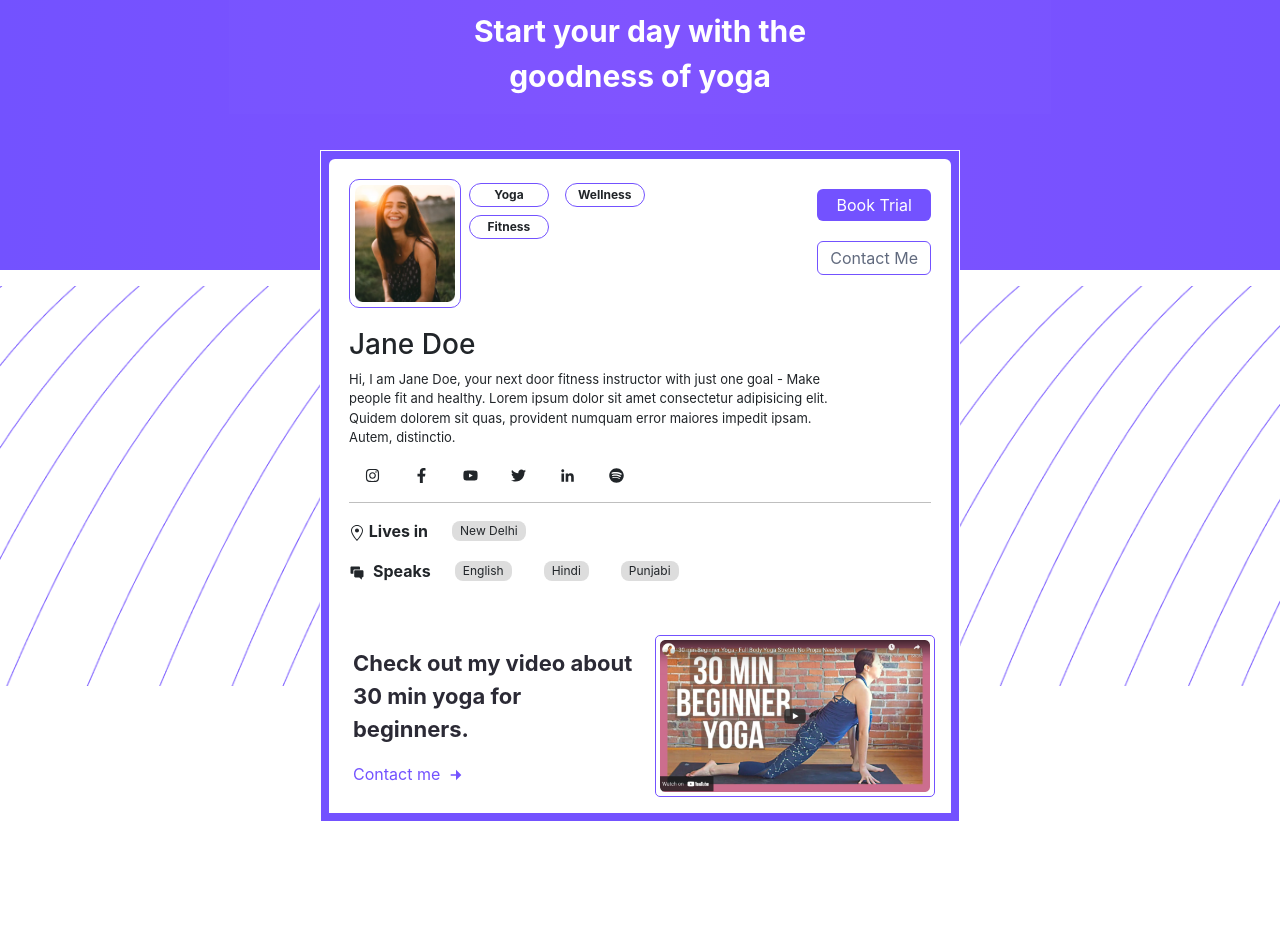
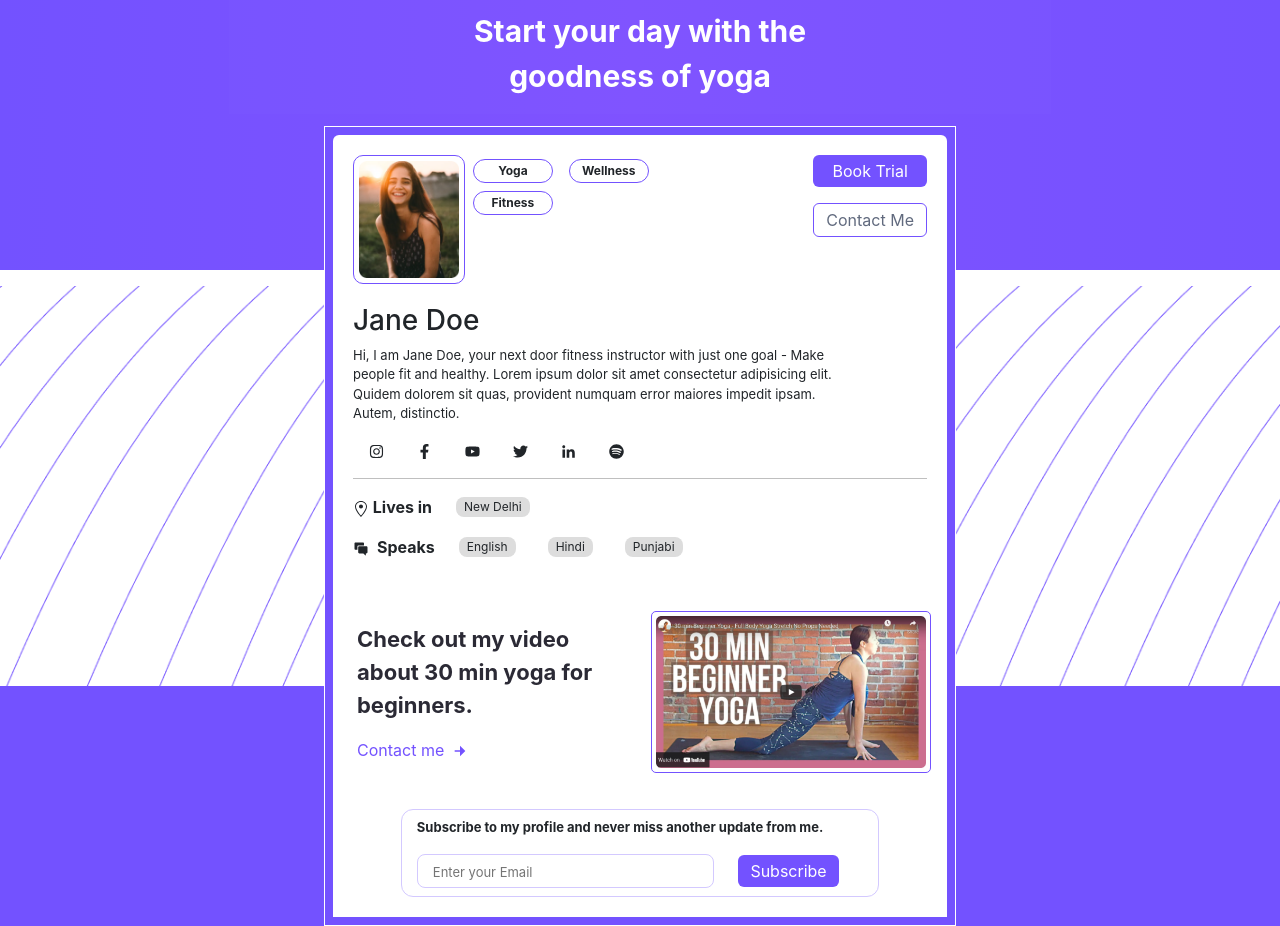
Before and after one commit to AyoTheInspired/bread-task, a React (Create React App) app: page / in a window 1280 px wide. Shown: the part 80-1006 px from the top of the page. Before the commit the page ends 902 px from the top, so only its background shows below. Built offline with nearby package versions, Linux system fonts and the light colour scheme.

Commit message:
User card is done

```diff
--- a/src/App.css
+++ b/src/App.css
@@ -11,6 +11,10 @@
 	);
 	--title-bg: #a088ff0a;
 	--transition: all 0.2s linear;
+}
+
+html {
+	background-color: #7352ff;
 }
 
 .flexed {
--- a/src/components/Button.js
+++ b/src/components/Button.js
@@ -9,7 +9,7 @@ export default Button;
 
 const StyledButton = styled.button`
 	padding: 4px 12px;
-	margin: 10px 0;
+	/* margin: 10px 0; */
 	color: ${({ primary }) => (primary ? "#fff" : "#616a7e")};
 	background-color: ${({ primary }) => (primary ? "#7352ff" : "transparent")};
 	border: ${({ primary }) => (primary ? "none" : "1px solid #7352ff")};
--- a/src/components/CardMain.js
+++ b/src/components/CardMain.js
@@ -2,12 +2,14 @@ import React from "react";
 import styled from "styled-components";
 import CardTop from "./user-card/CardTop";
 import Thumbnail from "./user-card/Thumbnail";
+import UserCardFooter from "./user-card/UserCardFooter";
 
 function CardMain() {
 	return (
-		<Wrap className="p-2 col-lg-6 col-md-8">
+		<Wrap className="p-2  col-lg-6 col-md-8">
 			<CardTop />
 			<Thumbnail />
+			<UserCardFooter />
 		</Wrap>
 	);
 }
@@ -17,4 +19,10 @@ export default CardMain;
 const Wrap = styled.div`
 	background: var(--pry-clr);
 	border: 1px solid #fff;
+
+	margin-top: 80px;
+
+	@media (max-width: 500px) {
+		margin-top: 120px;
+	}
 `;
--- a/src/components/user-card/CardTop.js
+++ b/src/components/user-card/CardTop.js
@@ -26,6 +26,7 @@ function CardTop() {
 				</div>
 				<div className="right flex-col ">
 					<Button primary>Book Trial</Button>
+					<div className="divide my-2" />
 					<Button secondary>Contact Me</Button>
 				</div>
 			</div>
--- a/src/components/user-card/Thumbnail.js
+++ b/src/components/user-card/Thumbnail.js
@@ -53,4 +53,9 @@ const Div = styled.div`
 	.contact {
 		color: var(--pry-clr);
 	}
+
+	.contact,
+	img {
+		cursor: pointer;
+	}
 `;
--- a/src/components/user-card/UserCardFooter.js
+++ b/src/components/user-card/UserCardFooter.js
@@ -4,18 +4,48 @@ import Button from "../Button";
 
 function UserCardFooter() {
 	return (
-		<Div>
-			<p className="mb-3 footer__top">
-				Subscribe to my profile and never miss another update from me.
-			</p>
-
-			<input type="text" placeholder="Enter your Email" />
-
-			<Button primary>Subscribe</Button>
+		<Div className="">
+			<div className="wrap col-lg-10 mx-auto py-2">
+				<p className="footer__top">
+					Subscribe to my profile and never miss another update from me.
+				</p>
+				<input
+					type="text"
+					placeholder="Enter your Email"
+					className="col-8 mr-4 py-1 "
+				/>
+				<Button primary>Subscribe</Button>
+			</div>
 		</Div>
 	);
 }
 
 export default UserCardFooter;
 
-const Div = styled.div``;
+const Div = styled.div`
+	background: #fff;
+	padding: 20px;
+
+	.footer__top {
+		font-weight: bold;
+		font-size: 13px;
+	}
+
+	.wrap {
+		border: 1px solid #d3c9ff;
+		border-radius: 12px;
+	}
+
+	input {
+		border: 1px solid #d3c9ff;
+		border-radius: 8px;
+
+		:focus {
+			outline-width: 0;
+		}
+	}
+
+	input::placeholder {
+		font-size: 13px;
+	}
+`;
--- a/src/components/user-card/Wrapper.js
+++ b/src/components/user-card/Wrapper.js
@@ -7,7 +7,7 @@ function Wrapper() {
 	return (
 		<Container fluid>
 			<Row>
-				<Div className="flexed col">
+				<Div className="flexed col px-2">
 					<CardMain />
 				</Div>
 			</Row>
```
